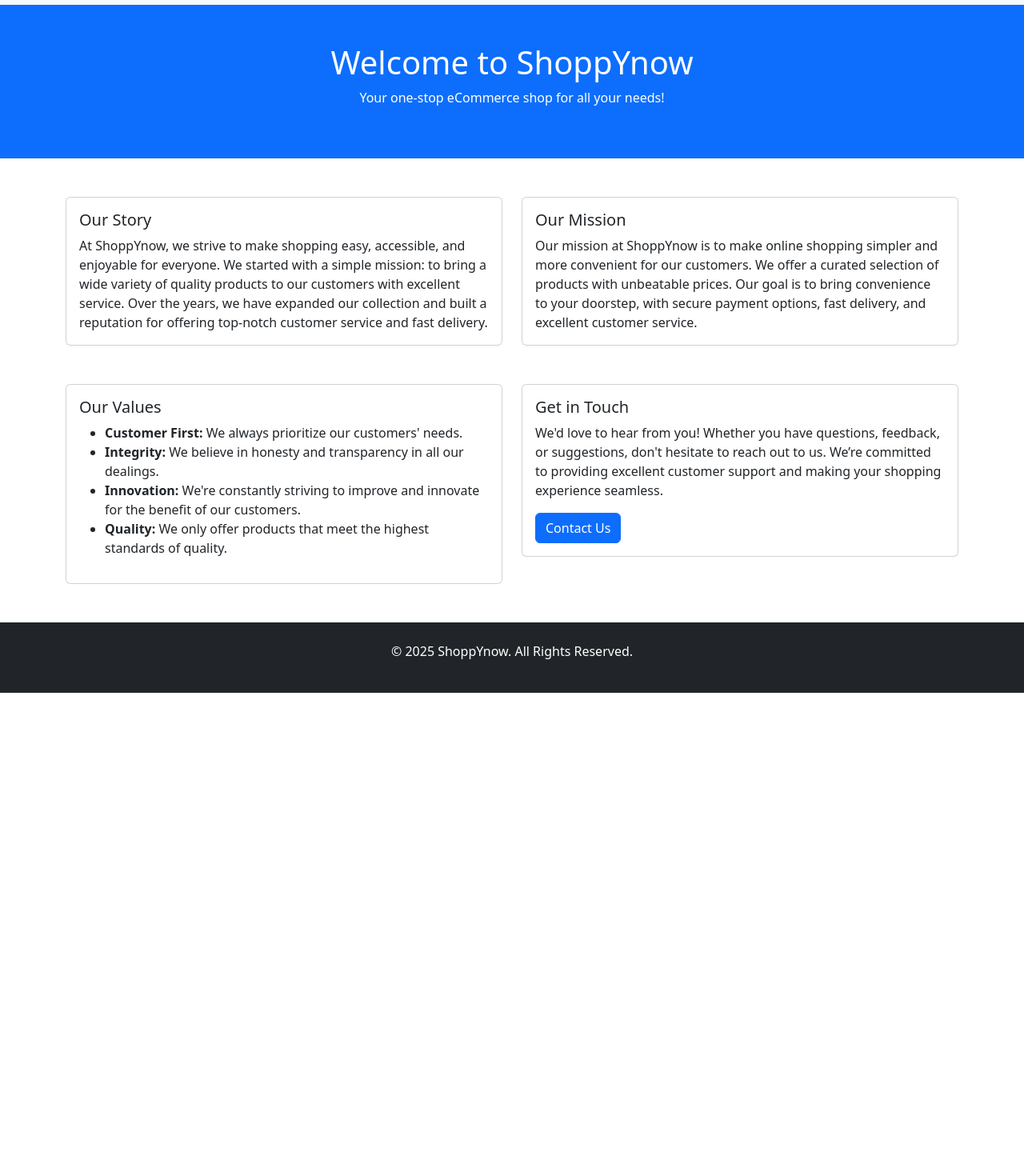
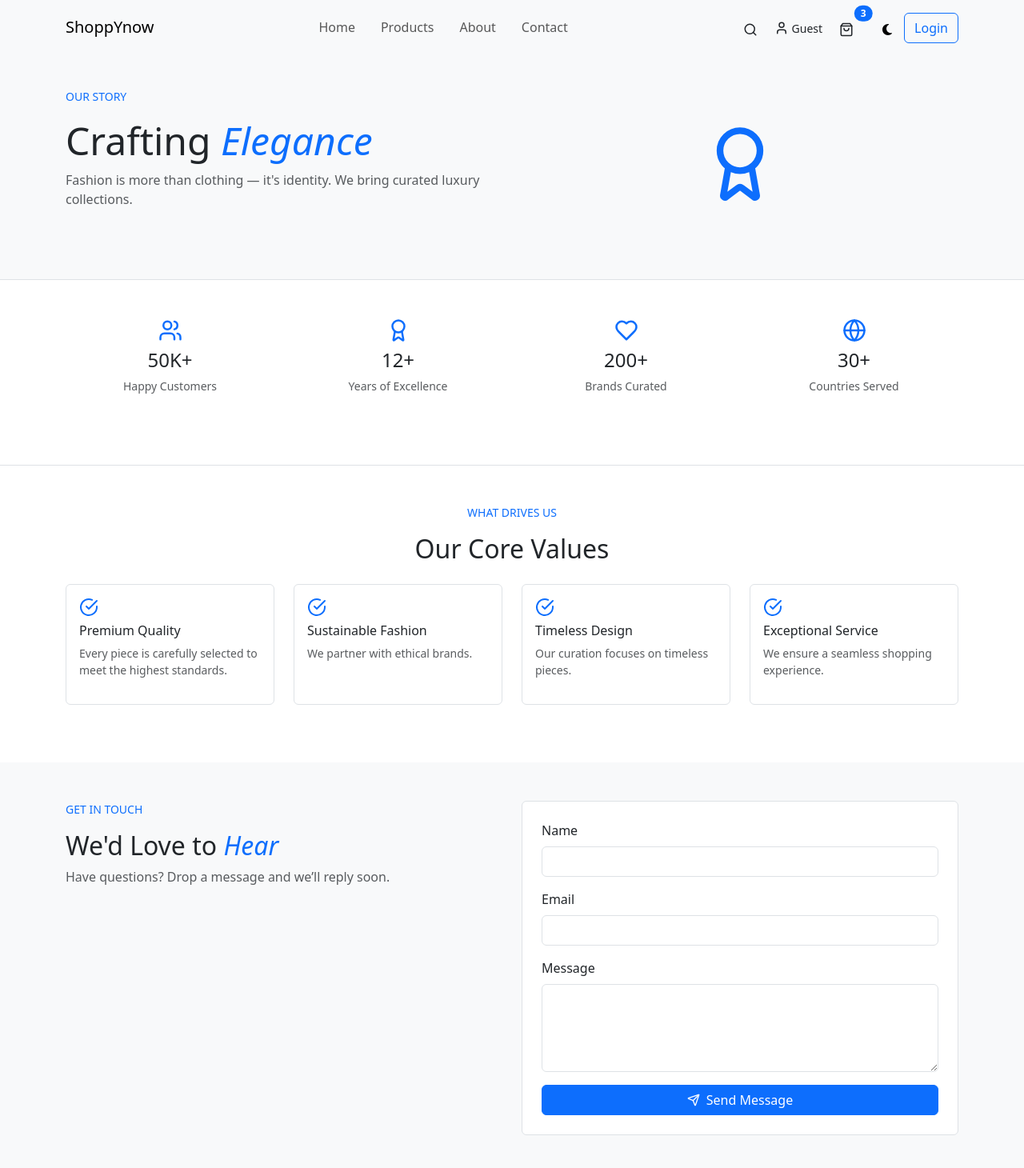
Before and after one commit to DIPAKK2310/ShoppYnow, a React (Vite) app in the folder frontend/vite-project/: page /about-us in a window 1280 px wide. Shown: the part 50-1510 px from the top of the page at 80% size. Before the commit the page ends 916 px from the top, so only its background shows below. Built offline with nearby package versions, Linux system fonts and the light colour scheme.

Commit message:
feat:about page

```diff
--- a/frontend/vite-project/src/pages/AboutUs.jsx
+++ b/frontend/vite-project/src/pages/AboutUs.jsx
@@ -1,78 +1,209 @@
-// src/pages/AboutUs.jsx
-import React from 'react';
-import { Container, Row, Col, Card, Button } from 'react-bootstrap';
+import { motion } from "framer-motion";
+import {
+  LuSend,
+  LuUsers,
+  LuAward,
+  LuHeart,
+  LuGlobe,
+  LuCheckCircle,
+} from "react-icons/lu";
+import { useState } from "react";
+import Navbar from "../components/Navbar";
+import Footer from "../components/Footer";
 
-const AboutUs = () => {
+const stats = [
+  { icon: LuUsers, value: "50K+", label: "Happy Customers" },
+  { icon: LuAward, value: "12+", label: "Years of Excellence" },
+  { icon: LuHeart, value: "200+", label: "Brands Curated" },
+  { icon: LuGlobe, value: "30+", label: "Countries Served" },
+];
+
+const values = [
+  {
+    title: "Premium Quality",
+    description:
+      "Every piece is carefully selected to meet the highest standards.",
+  },
+  {
+    title: "Sustainable Fashion",
+    description: "We partner with ethical brands.",
+  },
+  {
+    title: "Timeless Design",
+    description: "Our curation focuses on timeless pieces.",
+  },
+  {
+    title: "Exceptional Service",
+    description: "We ensure a seamless shopping experience.",
+  },
+];
+
+const fadeUp = {
+  initial: { opacity: 0, y: 30 },
+  whileInView: { opacity: 1, y: 0 },
+};
+
+const About = () => {
+  const [name, setName] = useState("");
+  const [email, setEmail] = useState("");
+  const [message, setMessage] = useState("");
+
+  const handleSubmit = (e) => {
+    e.preventDefault();
+    alert("Message sent!");
+    setName("");
+    setEmail("");
+    setMessage("");
+  };
+
   return (
-    <div className="about-us-page">
-      <header className="bg-primary text-white text-center py-5">
-        <h1>Welcome to ShoppYnow</h1>
-        <p>Your one-stop eCommerce shop for all your needs!</p>
-      </header>
+    <>
+      <Navbar />
 
-      <Container className="py-5">
-        <Row>
-          <Col sm={12} md={6}>
-            <Card>
-              <Card.Body>
-                <Card.Title>Our Story</Card.Title>
-                <Card.Text>
-                  At ShoppYnow, we strive to make shopping easy, accessible, and enjoyable for everyone. We started with a simple mission: to bring a wide variety of quality products to our customers with excellent service. Over the years, we have expanded our collection and built a reputation for offering top-notch customer service and fast delivery.
-                </Card.Text>
-              </Card.Body>
-            </Card>
-          </Col>
+      {/* HERO */}
+      <section className="py-5 bg-light">
+        <div className="container">
+          <div className="row align-items-center">
 
-          <Col sm={12} md={6}>
-            <Card>
-              <Card.Body>
-                <Card.Title>Our Mission</Card.Title>
-                <Card.Text>
-                  Our mission at ShoppYnow is to make online shopping simpler and more convenient for our customers. We offer a curated selection of products with unbeatable prices. Our goal is to bring convenience to your doorstep, with secure payment options, fast delivery, and excellent customer service.
-                </Card.Text>
-              </Card.Body>
-            </Card>
-          </Col>
-        </Row>
+            {/* LEFT */}
+            <div className="col-lg-6 mb-4">
+              <motion.div {...fadeUp} transition={{ duration: 0.7 }}>
+                <p className="text-uppercase text-primary small">Our Story</p>
+                <h1 className="display-5 fw-light">
+                  Crafting <span className="text-primary fst-italic">Elegance</span>
+                </h1>
+                <p className="text-muted">
+                  Fashion is more than clothing — it's identity. We bring curated luxury collections.
+                </p>
+              </motion.div>
+            </div>
 
-        <Row className="mt-5">
-          <Col sm={12} md={6}>
-            <Card>
-              <Card.Body>
-                <Card.Title>Our Values</Card.Title>
-                <Card.Text>
-                  <ul>
-                    <li><strong>Customer First:</strong> We always prioritize our customers' needs.</li>
-                    <li><strong>Integrity:</strong> We believe in honesty and transparency in all our dealings.</li>
-                    <li><strong>Innovation:</strong> We're constantly striving to improve and innovate for the benefit of our customers.</li>
-                    <li><strong>Quality:</strong> We only offer products that meet the highest standards of quality.</li>
-                  </ul>
-                </Card.Text>
-              </Card.Body>
-            </Card>
-          </Col>
+            {/* RIGHT */}
+            <div className="col-lg-6 text-center">
+              <motion.div {...fadeUp} transition={{ duration: 0.7 }}>
+                <LuAward size={100} className="text-primary" />
+              </motion.div>
+            </div>
+          </div>
+        </div>
+      </section>
 
-          <Col sm={12} md={6}>
-            <Card>
-              <Card.Body>
-                <Card.Title>Get in Touch</Card.Title>
-                <Card.Text>
-                  We'd love to hear from you! Whether you have questions, feedback, or suggestions, don't hesitate to reach out to us. We’re committed to providing excellent customer support and making your shopping experience seamless.
-                </Card.Text>
-                <Button variant="primary" href="/contact-us">
-                  Contact Us
-                </Button>
-              </Card.Body>
-            </Card>
-          </Col>
-        </Row>
-      </Container>
+      {/* STATS */}
+      <section className="py-5 border-top border-bottom">
+        <div className="container">
+          <div className="row text-center">
+            {stats.map((stat, i) => {
+              const Icon = stat.icon;
+              return (
+                <div className="col-6 col-md-3 mb-4" key={i}>
+                  <motion.div {...fadeUp} transition={{ delay: i * 0.1 }}>
+                    <Icon size={30} className="mb-2 text-primary" />
+                    <h4>{stat.value}</h4>
+                    <p className="text-muted small">{stat.label}</p>
+                  </motion.div>
+                </div>
+              );
+            })}
+          </div>
+        </div>
+      </section>
 
-      <footer className="bg-dark text-white text-center py-4">
-        <p>&copy; 2025 ShoppYnow. All Rights Reserved.</p>
-      </footer>
-    </div>
+      {/* VALUES */}
+      <section className="py-5">
+        <div className="container">
+          <div className="text-center mb-4">
+            <p className="text-uppercase text-primary small">What Drives Us</p>
+            <h2>Our Core Values</h2>
+          </div>
+
+          <div className="row">
+            {values.map((v, i) => (
+              <div className="col-md-6 col-lg-3 mb-4" key={i}>
+                <motion.div
+                  {...fadeUp}
+                  transition={{ delay: i * 0.1 }}
+                  className="p-3 border rounded h-100"
+                >
+                  <LuCheckCircle className="text-primary mb-2" size={24} />
+                  <h6>{v.title}</h6>
+                  <p className="text-muted small">{v.description}</p>
+                </motion.div>
+              </div>
+            ))}
+          </div>
+        </div>
+      </section>
+
+      {/* CONTACT */}
+      <section className="py-5 bg-light">
+        <div className="container">
+          <div className="row">
+
+            {/* LEFT */}
+            <div className="col-lg-6 mb-4">
+              <motion.div {...fadeUp}>
+                <p className="text-uppercase text-primary small">Get In Touch</p>
+                <h2>
+                  We'd Love to <span className="text-primary fst-italic">Hear</span>
+                </h2>
+                <p className="text-muted">
+                  Have questions? Drop a message and we’ll reply soon.
+                </p>
+              </motion.div>
+            </div>
+
+            {/* FORM */}
+            <div className="col-lg-6">
+              <motion.form
+                {...fadeUp}
+                onSubmit={handleSubmit}
+                className="p-4 border rounded bg-white"
+              >
+                <div className="mb-3">
+                  <label className="form-label">Name</label>
+                  <input
+                    className="form-control"
+                    value={name}
+                    onChange={(e) => setName(e.target.value)}
+                    required
+                  />
+                </div>
+
+                <div className="mb-3">
+                  <label className="form-label">Email</label>
+                  <input
+                    type="email"
+                    className="form-control"
+                    value={email}
+                    onChange={(e) => setEmail(e.target.value)}
+                    required
+                  />
+                </div>
+
+                <div className="mb-3">
+                  <label className="form-label">Message</label>
+                  <textarea
+                    className="form-control"
+                    rows="4"
+                    value={message}
+                    onChange={(e) => setMessage(e.target.value)}
+                    required
+                  />
+                </div>
+
+                <button className="btn btn-primary w-100 d-flex align-items-center justify-content-center gap-2">
+                  <LuSend />
+                  Send Message
+                </button>
+              </motion.form>
+            </div>
+          </div>
+        </div>
+      </section>
+
+      <Footer />
+    </>
   );
 };
 
-export default AboutUs;
+export default About;
```
